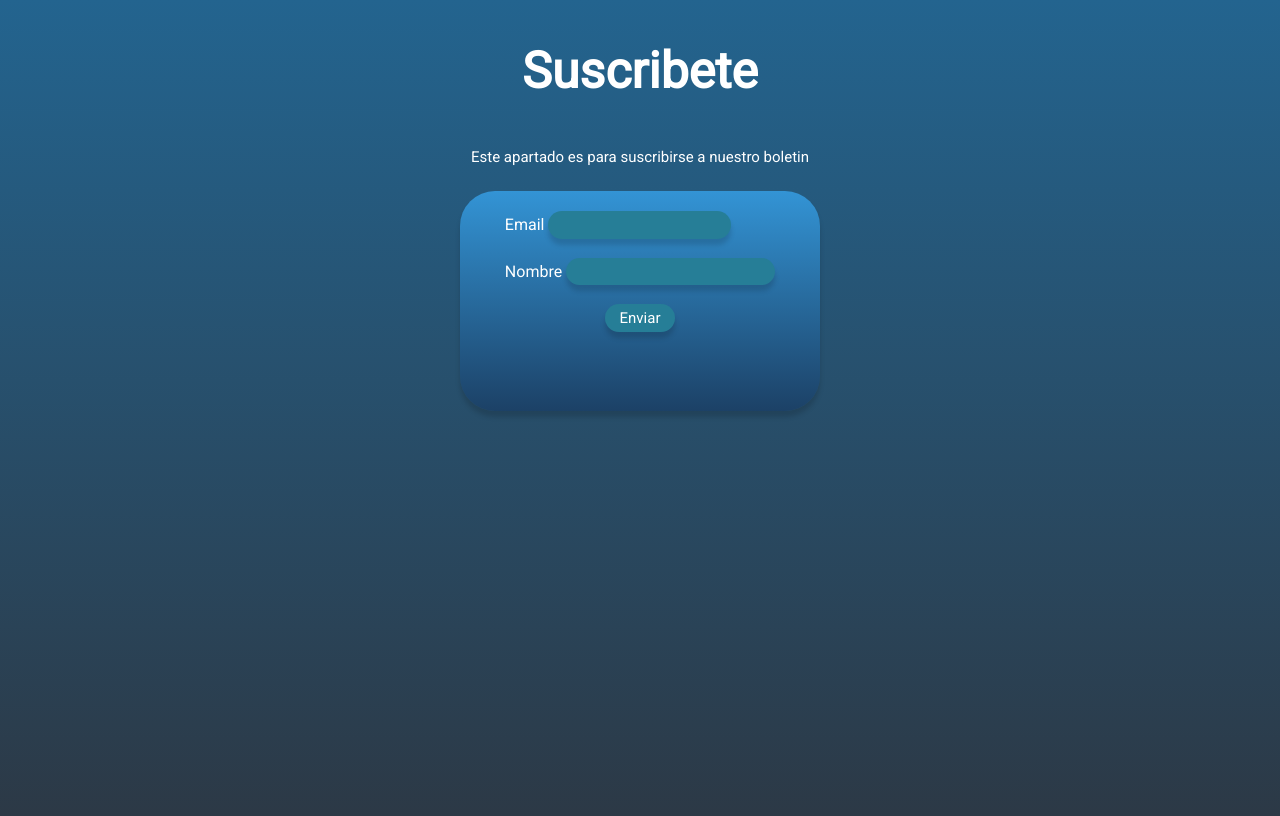
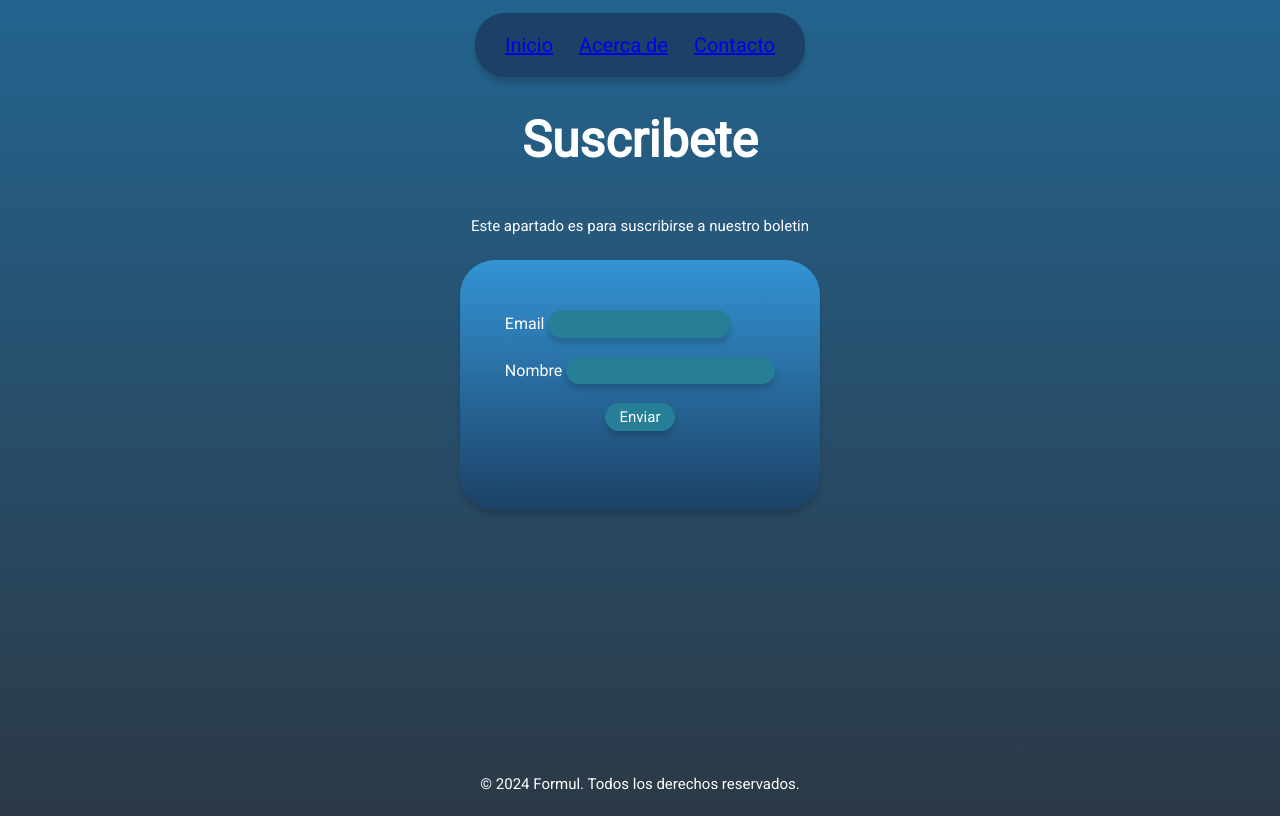
Before and after one commit to Willy-Alcantara-29/Formul, a plain HTML site: page index.html in a window 1280 px wide. Drawn offline with nearby package versions, Linux system fonts and the light colour scheme.

Commit message:
Mejora de menu de Nav

```diff
--- a/index.html
+++ b/index.html
@@ -5,12 +5,24 @@
     <meta name="viewport" content="width=device-width, initial-scale=1.0">
     <title>Suscribete</title> <link rel="stylesheet" href="style.css">
 </head>
+<header>
+
+    <nav>
+        <div class="Navegacion">
+            <a href="index.html">Inicio</a>
+            <a href="about.html">Acerca de</a>
+            <a href="contact.html">Contacto</a>
+        </div>
+    </nav>
+
+</header>
 <body>
     <h1 class="Titulo">Suscribete</h1>
 
     <p>
        Este apartado es para suscribirse a nuestro boletin
     </p>
+
     <div class="Cuadro">
     <form method="get">
 
@@ -28,6 +40,12 @@
     <input type="submit" value="Enviar" class="btn-enviar">
     </form>
     </div>
+
+    <footer>
+        <p>© 2024 Formul. Todos los derechos reservados.</p>
+    </footer>
+
+    <!--Bliblioteca de animaciones-->
     <script src="https://cdnjs.cloudflare.com/ajax/libs/animejs/3.2.1/anime.min.js"></script>
 
     <script src="main.js"></script>
--- a/main.js
+++ b/main.js
@@ -14,7 +14,7 @@ entradaFormulario
 })
 // Paso 2: Aparecen los textos, inputs y el botón en escalera
 .add({
-  targets: ['.titulo', '.Email', '.Nombre', '.btn-enviar'], // Clases de tus elementos internos
+  targets: ['title', '.Email', '.Nombre', '.btn-enviar'], // Clases de tus elementos internos
   translateY: [20, 0], // Se mueven 20px hacia arriba
   opacity: [0, 1],     // Aparecen
   delay: anime.stagger(50), // Cada elemento espera 50ms más que el anterior
--- a/style.css
+++ b/style.css
@@ -79,8 +79,8 @@ body {
   width: 300px;
   height: 200px;
   border-radius: 35px;
-  padding-bottom: 0px;
-  padding-top: 20px;
+  padding-bottom: auto;
+  padding-top: 50px;
   padding-left:  30px;
   padding-right:  30px;
   border: 0;
@@ -94,3 +94,24 @@ body {
   margin-top: 10px;
 
 }
+
+.Navegacion {
+  width: 270px;
+  height: 60px;
+  border-radius: 30px;
+  padding-bottom: 2px;
+  padding-top: 2px;
+  padding-left:  30px;
+  padding-right:  30px;
+  border: 0;
+  background-color: #1c4166;
+  box-shadow: 0px 6px 5px 0px rgba(0,0,0,0.15);
+  display: flex;
+  align-items: center;
+  justify-content: space-between;
+  margin-top: 5px;
+  font-family: 'Roboto', sans-serif;
+  color: white;
+  font-size: 20px;
+
+}
```
